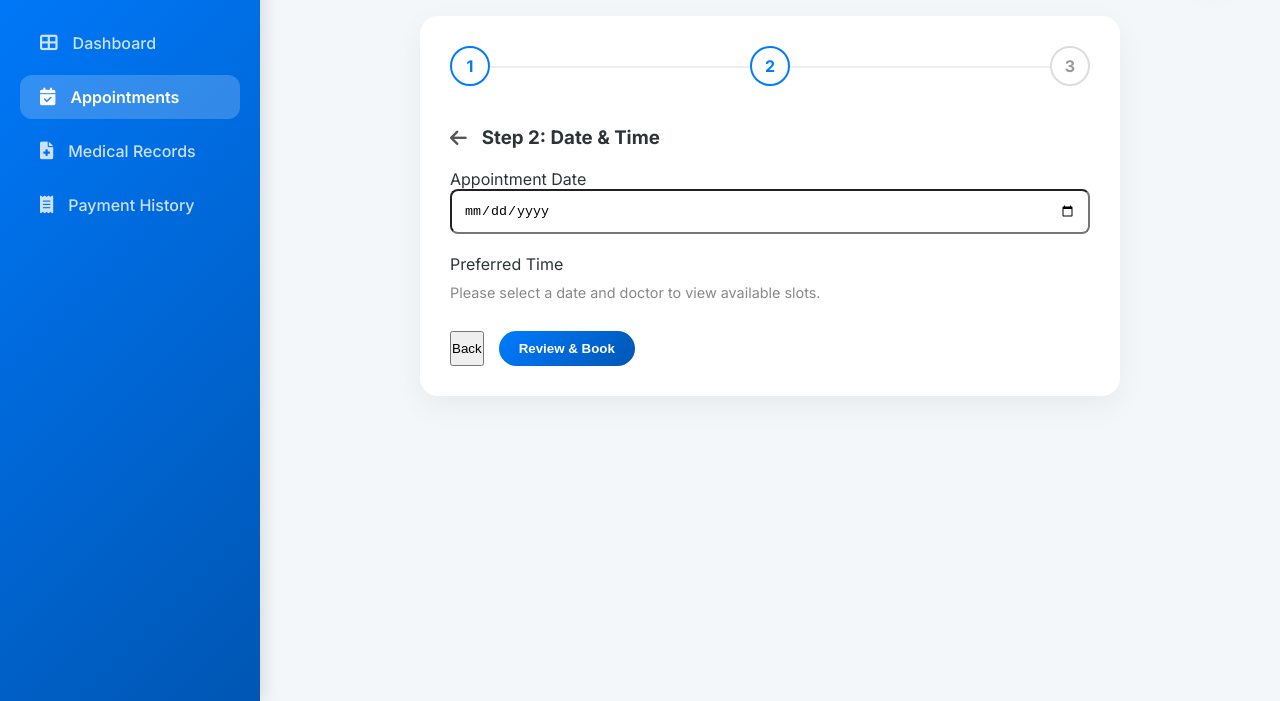
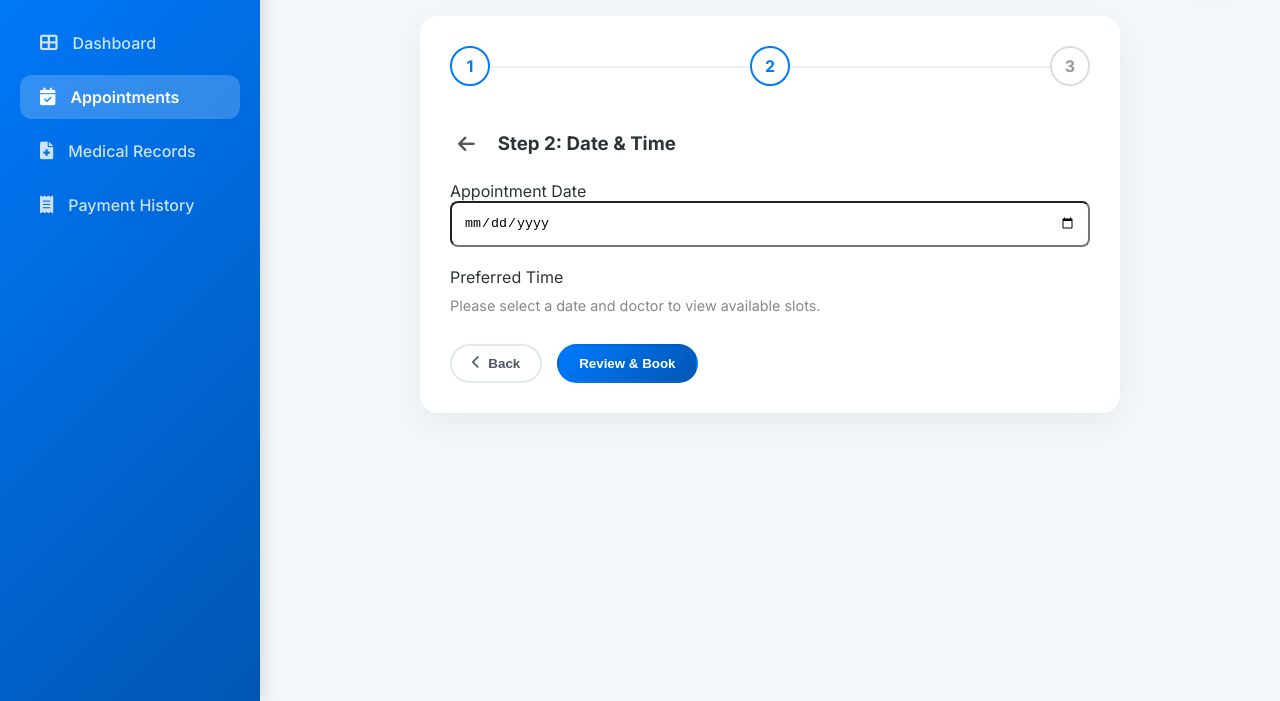
Before and after one commit to Jananisk21/Dental-Care, a website: page book-appointment.html in a window 1280 px wide. Both pictures are taken after a click on the button "Continue to Date & Time". Shown: the part 99-800 px from the top of the page. Drawn offline with Linux system fonts and the light colour scheme; no server answers.

Commit message:
Improve Back button UI and navigation arrows in booking flow

```diff
--- a/book-appointment.html
+++ b/book-appointment.html
@@ -261,10 +261,12 @@
                   font-size: 1.2rem;
                   margin-right: 15px;
                   color: #555;
-                  transition: color 0.3s;
+                  transition: all 0.3s;
+                  padding: 8px;
+                  border-radius: 50%;
                 "
-                onmouseover="this.style.color = '#007bff'"
-                onmouseout="this.style.color = '#555'"
+                onmouseover="this.style.color = '#007bff'; this.style.backgroundColor = '#f0f7ff'; this.style.transform = 'translateX(-3px)'"
+                onmouseout="this.style.color = '#555'; this.style.backgroundColor = 'transparent'; this.style.transform = 'translateX(0)'"
                 onclick="nextStep(1)"
                 title="Go Back"
               ></i>
@@ -310,7 +312,7 @@
                 class="btn-outline w-100"
                 onclick="nextStep(1)"
               >
-                Back
+                <i class="fas fa-chevron-left"></i> Back
               </button>
               <button
                 type="button"
@@ -334,10 +336,12 @@
                   font-size: 1.2rem;
                   margin-right: 15px;
                   color: #555;
-                  transition: color 0.3s;
+                  transition: all 0.3s;
+                  padding: 8px;
+                  border-radius: 50%;
                 "
-                onmouseover="this.style.color = '#007bff'"
-                onmouseout="this.style.color = '#555'"
+                onmouseover="this.style.color = '#007bff'; this.style.backgroundColor = '#f0f7ff'; this.style.transform = 'translateX(-3px)'"
+                onmouseout="this.style.color = '#555'; this.style.backgroundColor = 'transparent'; this.style.transform = 'translateX(0)'"
                 onclick="nextStep(2)"
                 title="Go Back"
               ></i>
@@ -361,7 +365,7 @@
                 class="btn-outline w-100"
                 onclick="nextStep(2)"
               >
-                Back
+                <i class="fas fa-chevron-left"></i> Back
               </button>
               <button type="submit" class="btn-primary w-100" id="finalBookBtn">
                 Confirm Booking
--- a/css/dashboard-shared.css
+++ b/css/dashboard-shared.css
@@ -222,17 +222,40 @@ body {
 .btn-primary {
     background: var(--primary-gradient);
     color: white;
-    border: none;
+    border: 2px solid transparent;
     padding: 10px 20px;
-    border-radius: 8px;
+    border-radius: 20px;
     font-weight: 600;
     cursor: pointer;
-    transition: opacity 0.2s;
-    border-radius: 20px;
+    transition: all 0.3s;
+    display: flex;
+    align-items: center;
+    justify-content: center;
 }
 
 .btn-primary:hover {
     opacity: 0.9;
+}
+
+.btn-outline {
+    background: transparent;
+    color: #4a5568;
+    border: 2px solid #e2e8f0;
+    padding: 10px 20px;
+    border-radius: 20px;
+    font-weight: 600;
+    cursor: pointer;
+    transition: all 0.3s;
+    display: flex;
+    align-items: center;
+    justify-content: center;
+    gap: 8px;
+}
+
+.btn-outline:hover {
+    background: #f8fafc;
+    border-color: #007bff;
+    color: #007bff;
 }
 
 /* Status Badges */
```
